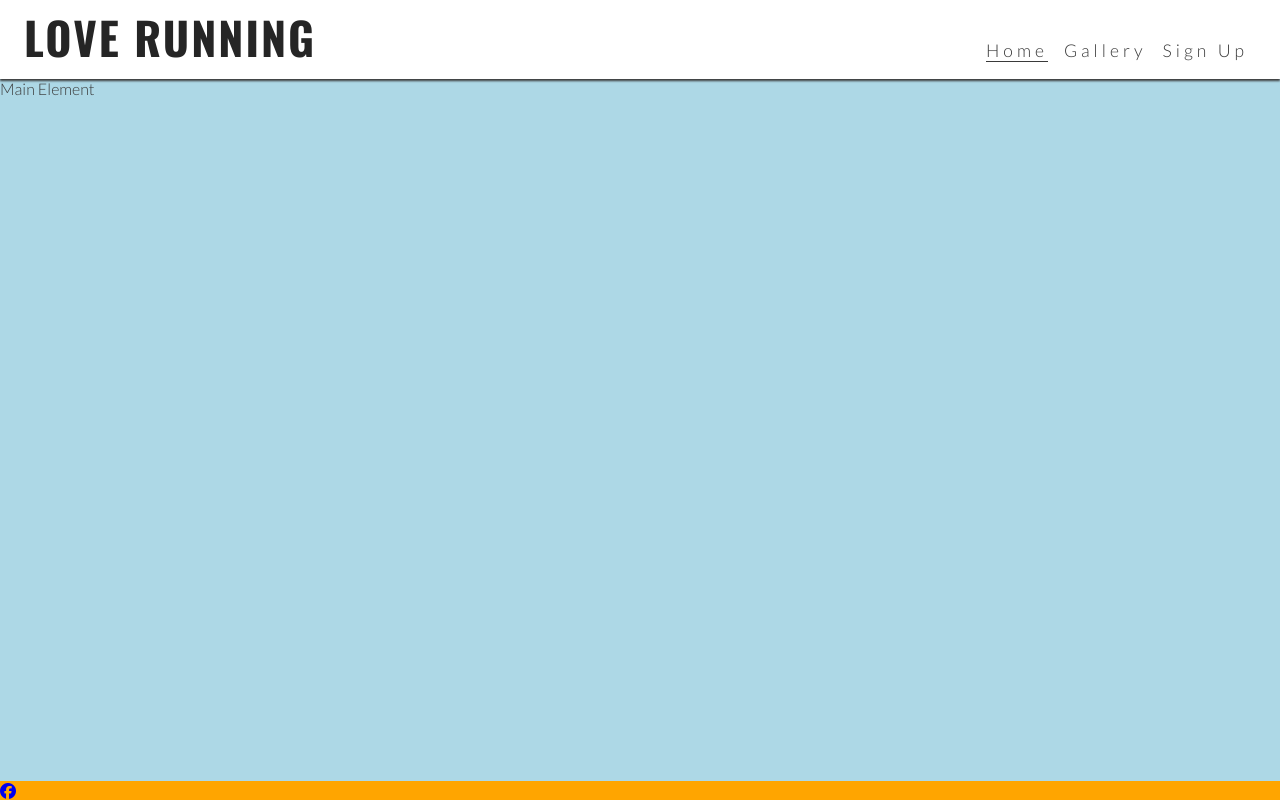
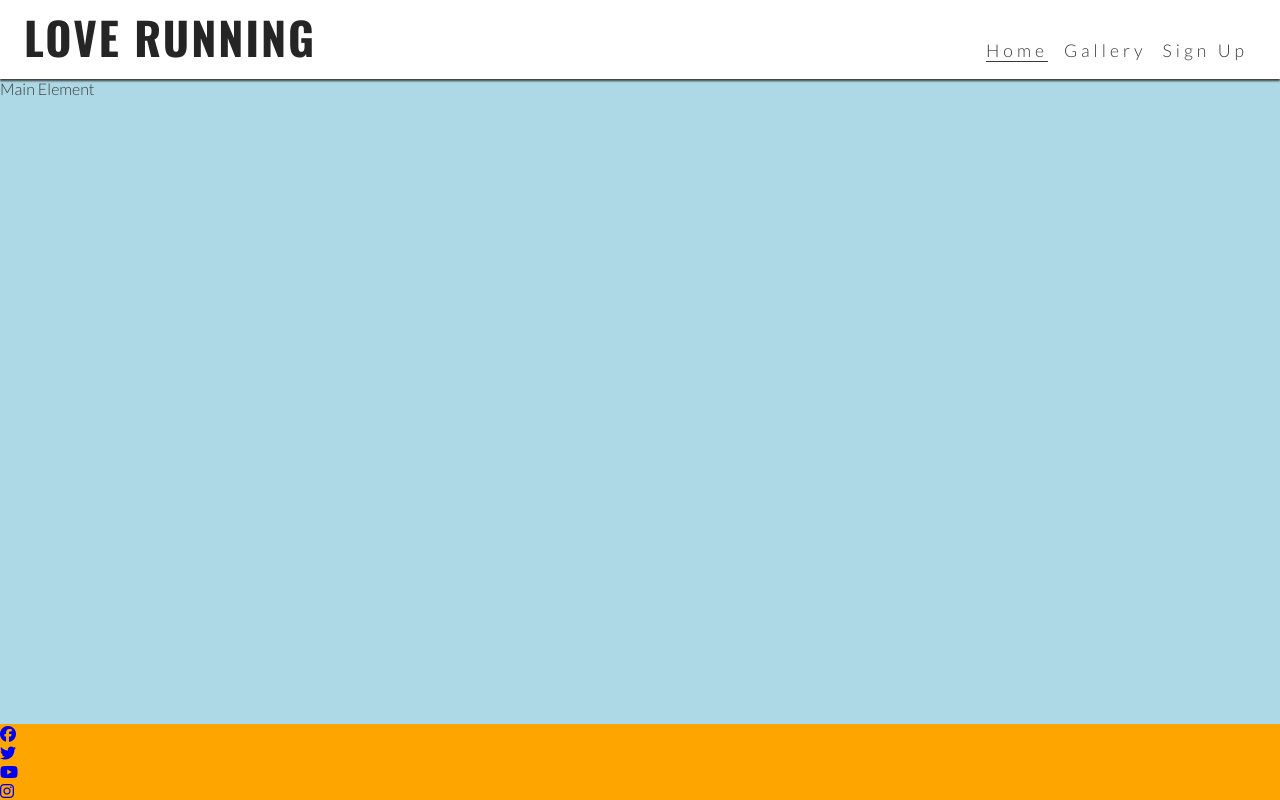
Before and after one commit to astro-mat/loverunning, a plain HTML site: page index.html in a window 1280 px wide. Drawn offline with nearby package versions, Linux system fonts and the light colour scheme.

Commit message:
add remaining links to footer

```diff
--- a/index.html
+++ b/index.html
@@ -42,7 +42,9 @@
         <h1 id="logo">Love Running</h1>
       </a>
       <input type="checkbox" id="nav-toggle" name="nav-toggle" />
-      <label for="nav-toggle" class="nav-toggle-label">X</label>
+      <label for="nav-toggle" class="nav-toggle-label"
+        ><i class="fa-solid fa-bars"></i
+      ></label>
       <nav>
         <ul id="menu">
           <li>
@@ -70,8 +72,35 @@
             target="_blank"
             rel="noopener"
             aria-label="Visit our Facebook page (Opens in a new tab)"
-            ><i class="fa-brands fa-facebook"></i
-          ></a>
+            ><i class="fa-brands fa-facebook"></i>
+          </a>
+        </li>
+        <li>
+          <a
+            href="https://www.twitter.com"
+            target="_blank"
+            rel="noopener"
+            aria-label="Visit our Twitter page (Opens in a new tab)"
+            ><i class="fa-brands fa-twitter"></i>
+          </a>
+        </li>
+        <li>
+          <a
+            href="https://www.youtube.com"
+            target="_blank"
+            rel="noopener"
+            aria-label="Visit our Youtube page (Opens in a new tab)"
+            ><i class="fa-brands fa-youtube"></i>
+          </a>
+        </li>
+        <li>
+          <a
+            href="https://www.instagram.com"
+            target="_blank"
+            rel="noopener"
+            aria-label="Visit our instagram page (Opens in a new tab)"
+            ><i class="fa-brands fa-instagram"></i>
+          </a>
         </li>
       </ul>
     </footer>
```
